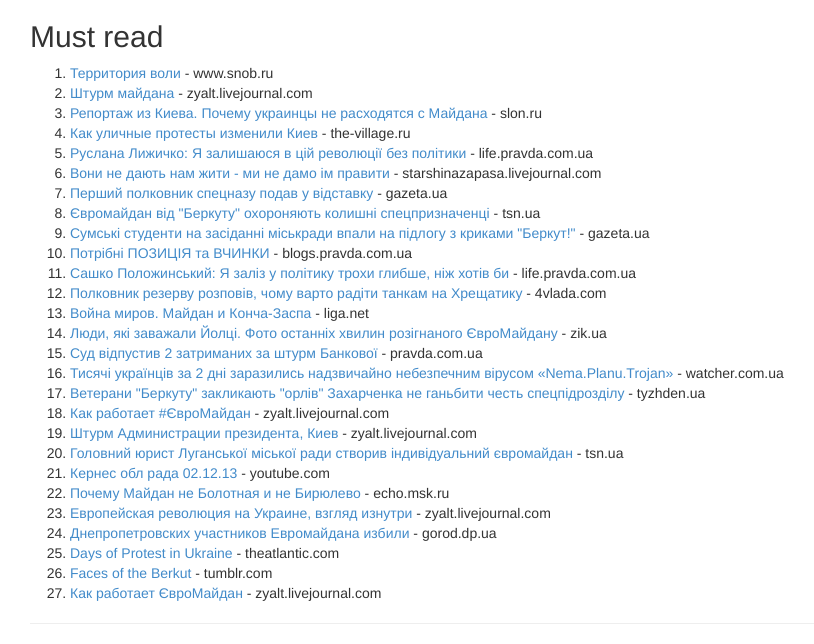
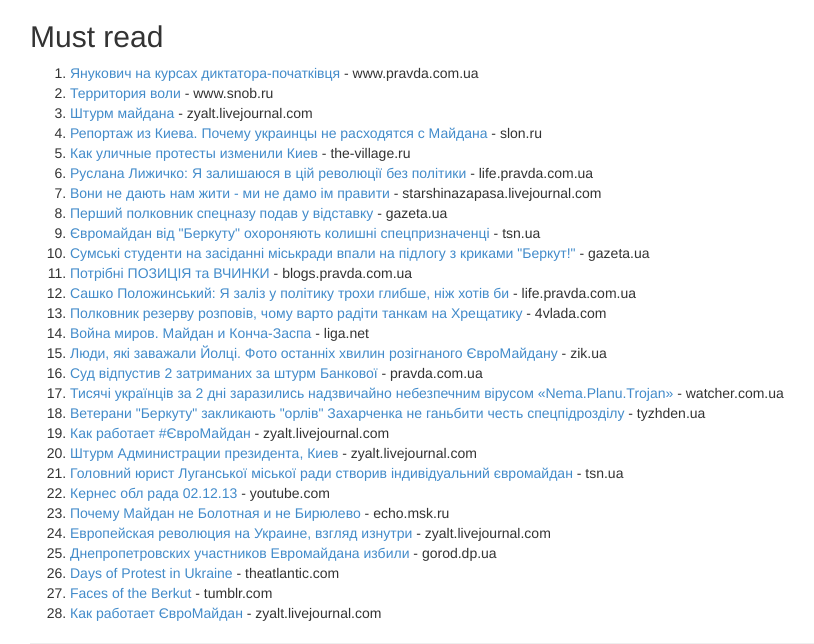
Before and after one commit to aleksey-tk/maidan, a Jekyll site: the page built from articles.html, in a window 1280 px wide, cut to the strip 300-944 px from the top of the page. Shown: the whole strip, without its empty margins (40-854 px from the left). Built offline with Jekyll 4.4.1, drawn with Linux system fonts in a browser that asks for light colours.

Commit message:
Updated articles.yml

```diff
--- a/_data/articles.yml
+++ b/_data/articles.yml
@@ -1,3 +1,6 @@
+- url: http://www.pravda.com.ua/articles/2014/01/17/7009798/
+  title: Янукович на курсах диктатора-початківця
+  domain: www.pravda.com.ua
 - url: http://www.snob.ru/selected/entry/69375
   title: "Территория воли"
   domain: www.snob.ru
```
